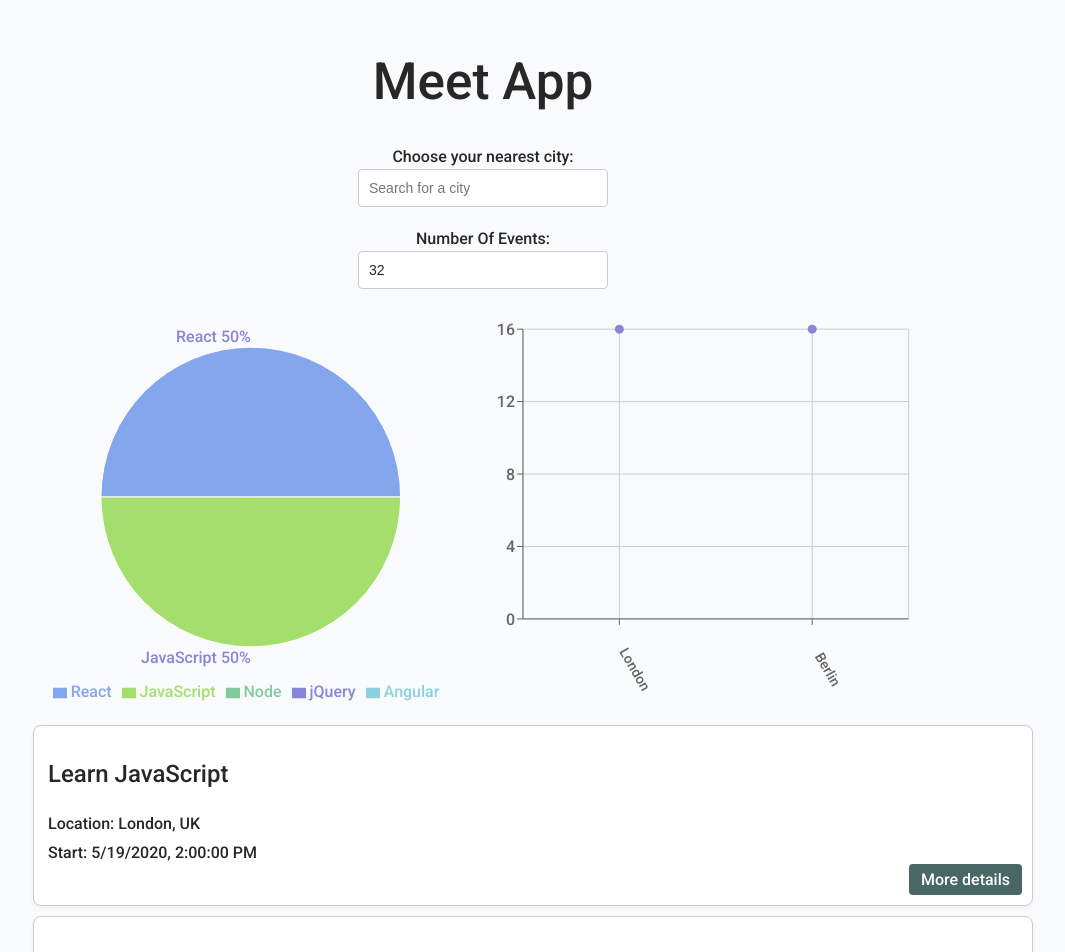
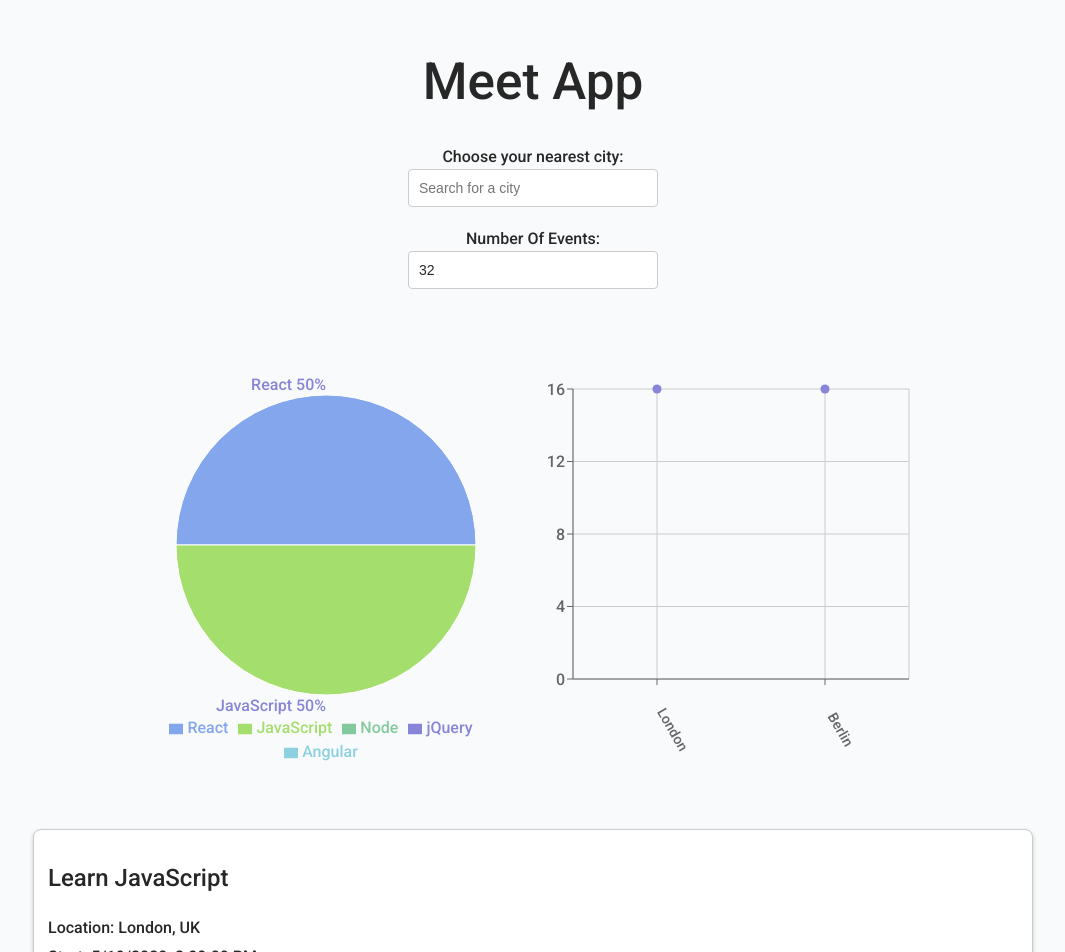
Before and after one commit to tamperic/meet, a React (Vite) app: page / in a window 1280 px wide. Shown: the top 952 px of the page, without its empty margins (157-1222 px from the left). Built offline with nearby package versions, Linux system fonts and the light colour scheme; what atatus-spa would draw is missing.

Commit message:
Update App.css

```diff
--- a/src/App.css
+++ b/src/App.css
@@ -13,9 +13,10 @@ body {
 }
 
 .App {
-  max-width: 1000px;
   text-align: center;
   padding: 2% 5%;
+
+  width: 1000px;
   margin: 0 auto;
 }
 
@@ -100,14 +101,13 @@ input[type="number"]:focus {
 
 .event {
   padding: 10px 14px 35px;
-  margin-bottom: 10px;
+  margin-bottom: 20px;
   text-align: left;
   border: 1px solid #ccc;
   background-color: #fff;
-  box-shadow: 0 2px 4px rgba(0,0,0,0.05);
+  box-shadow: 0 2px 4px rgba(0,0,0,0.2);
   border-radius: 8px;
   position: relative;
-  min-width: 1000px;
 }
 
 .details-btn {
@@ -137,11 +137,12 @@ input[type="number"]:focus {
 }
 
 .charts-container {
+  margin: 60px auto;
   display: grid;
   grid-template-columns: 1fr 1fr;
   gap: 20px;
+  width: 800px;
 }
-
 
 @media (max-width: 768px) {
   .charts-container {
```
